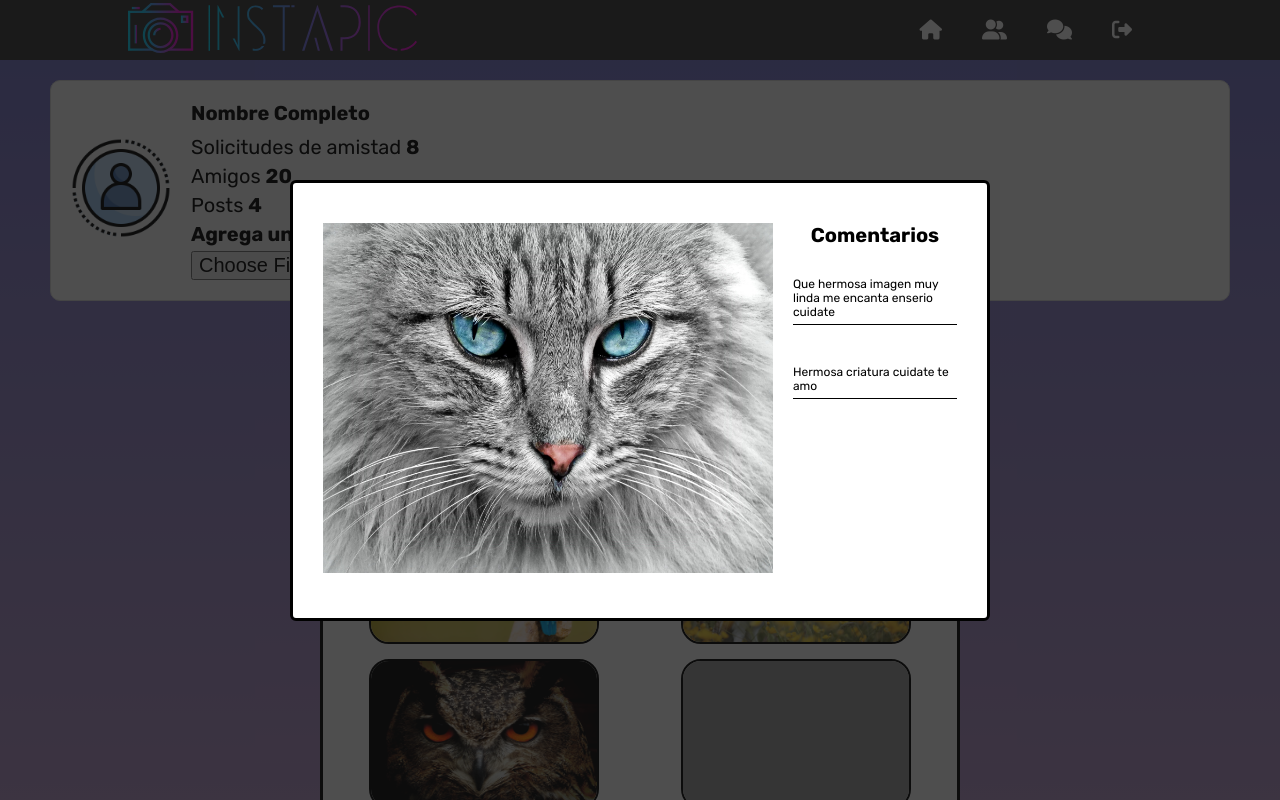
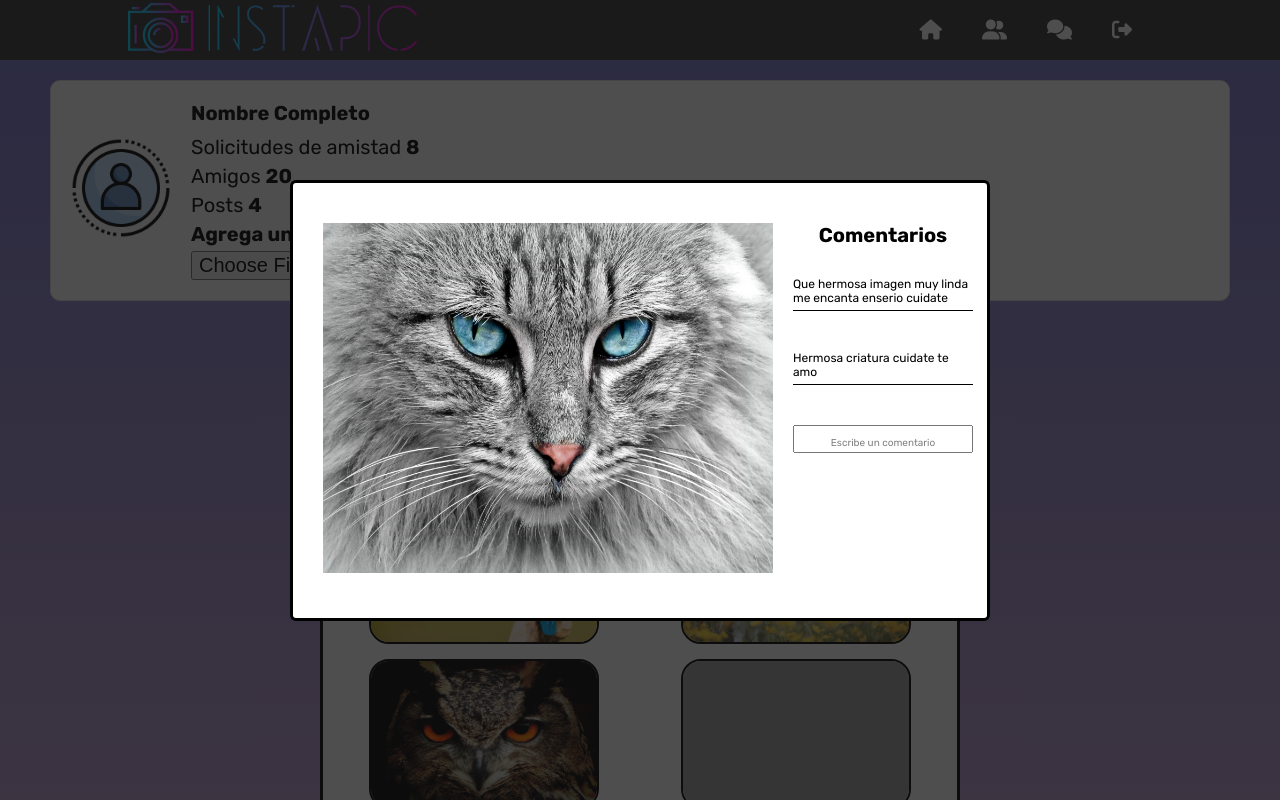
Before and after one commit to Daniel315a/InstaPic, an Angular app: page / in a window 1280 px wide. Shown: the top 800 px of the page. Built offline with nearby package versions, Linux system fonts and the light colour scheme; grey boxes are pictures that could not be loaded.

Commit message:
cuadro de texto incluido

```diff
--- a/src/app/components/image-viewer/image-viewer.component.css
+++ b/src/app/components/image-viewer/image-viewer.component.css
@@ -21,6 +21,7 @@
     display: flex;
     gap: 20px;
     border: 3px solid black;
+
 }
 
 .image img{
@@ -29,7 +30,7 @@
 }
 
 .comentarios{
-    width: 100%;
+    max-width: 250px;
 }
 .comentarios h2{
     margin-bottom: 30px;
@@ -47,6 +48,7 @@
     display: flex;
     flex-direction: column;
     gap: 2rem;
+    flex-wrap: wrap;
 
 }
 
@@ -55,3 +57,13 @@
     border-bottom: solid 1px black;
     padding-bottom: 5px;
 }
+
+.parrafos div > input{
+    max-width: 180px;
+}
+
+input::placeholder {
+    color: gray;
+    font-size: 10px;
+    text-align: center;
+  }
--- a/src/app/components/image-viewer/image-viewer.component.html
+++ b/src/app/components/image-viewer/image-viewer.component.html
@@ -16,6 +16,9 @@
                         Hermosa criatura cuidate te amo
                     </p>
                 </div>
+                <div>
+                    <input type="text" placeholder="Escribe un comentario">
+                </div>
             </div>
 
         </div>
```
